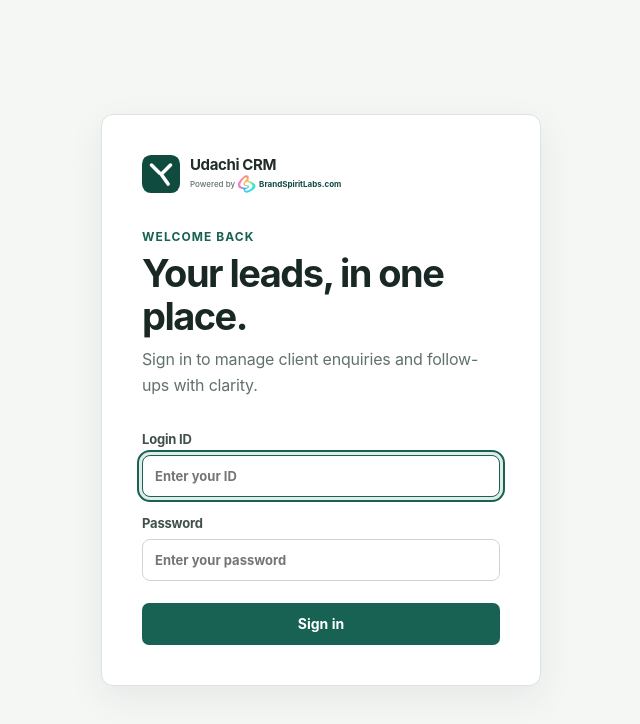
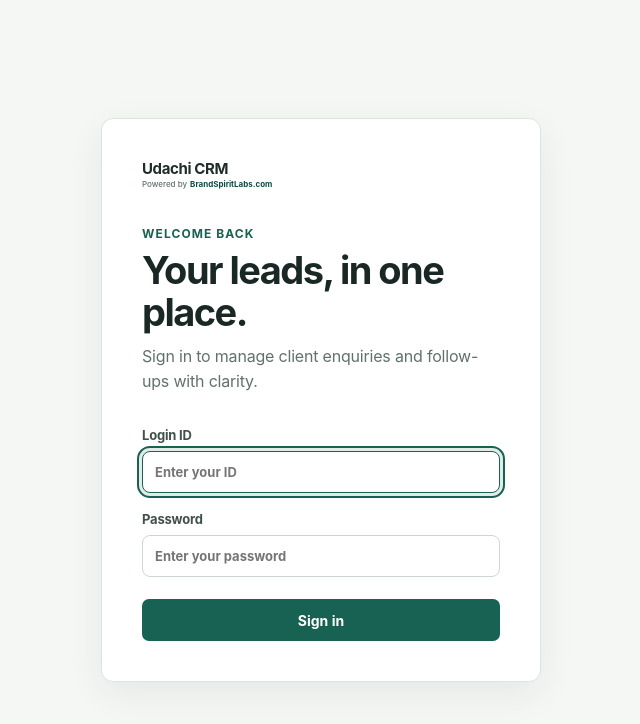
Before and after one commit to akshatsingh8/crm-for-me, a Next.js app: page /login in a window 1280 px wide. Shown: the top 724 px of the page, without its empty margins (319-959 px from the left). Built offline with nearby package versions, Linux system fonts and the light colour scheme; no server answers.

Commit message:
Keep Udachi CRM branding text only

```diff
--- a/src/app/(crm)/layout.tsx
+++ b/src/app/(crm)/layout.tsx
@@ -1,6 +1,5 @@
 import Link from "next/link";
 import { requireAuth } from "@/lib/auth";
-import { BrandLogo } from "../brand-logo";
 import { BrandCredit } from "../brand-credit";
 import { logoutAction } from "./actions";
 import { CrmNavLinks } from "./nav-links";
@@ -12,7 +11,6 @@
     <div className="app-shell">
       <aside className="sidebar">
         <Link className="brand" href="/dashboard">
-          <BrandLogo small />
           <span className="brand-copy"><span>Udachi CRM</span><BrandCredit /></span>
         </Link>
         <nav aria-label="Workspace navigation">
--- a/src/app/brand-credit.tsx
+++ b/src/app/brand-credit.tsx
@@ -1,11 +1,7 @@
-import Image from "next/image";
-import brandSpiritLogo from "./brand-spirit-logo.png";
-
 export function BrandCredit() {
   return (
     <span className="brand-credit">
       <span>Powered by</span>
-      <span className="brand-credit-logo"><Image src={brandSpiritLogo} alt="" width={32} height={32} /></span>
       <a href="https://brandspiritlabs.com/" target="_blank" rel="noopener noreferrer">BrandSpiritLabs.com</a>
     </span>
   );
--- a/src/app/brand-logo.tsx
+++ /dev/null
@@ -1,14 +0,0 @@
-export function BrandLogo({ small = false }: { small?: boolean }) {
-  return (
-    <svg
-      className={`brand-logo${small ? " brand-logo-small" : ""}`}
-      viewBox="0 0 64 64"
-      fill="none"
-      aria-hidden="true"
-      focusable="false"
-    >
-      <rect width="64" height="64" rx="15" fill="#104B40" />
-      <path d="m16 17 13 13a4 4 0 0 0 6 0l13-13M32 32l12 17" stroke="white" strokeWidth="6" strokeLinecap="round" strokeLinejoin="round" />
-    </svg>
-  );
-}
--- a/src/app/globals.css
+++ b/src/app/globals.css
@@ -26,12 +26,8 @@
 .login-page { min-height: 100vh; display: grid; place-items: center; padding: 24px; background: linear-gradient(135deg, #f7fbff 0%, #f4f6f9 55%, #edf5fb 100%); }
 .login-card { width: min(100%, 440px); padding: 40px; background: #fff; border: 1px solid var(--line); border-radius: 16px; box-shadow: 0 18px 45px rgba(15, 56, 88, .1); }
 .login-brand { display: flex; align-items: center; gap: 10px; margin-bottom: 36px; color: #0f172a; font-size: 15px; font-weight: 750; letter-spacing: -.02em; }
-.brand-logo { display: block; flex: none; width: 38px; height: 38px; }
-.brand-logo-small { width: 34px; height: 34px; }
 .brand-copy { display: grid; min-width: 0; gap: 1px; }
-.brand-credit { display: flex; align-items: center; gap: 3px; margin: 0; color: var(--muted); font-size: 8px; font-weight: 500; line-height: 1.35; letter-spacing: 0; white-space: nowrap; }
-.brand-credit-logo { position: relative; display: inline-block; flex: none; width: 18px; height: 18px; overflow: hidden; }
-.brand-credit-logo img { position: absolute; top: -7px; left: -7px; width: 32px; height: 32px; max-width: none; object-fit: contain; }
+.brand-credit { display: flex; align-items: center; flex-wrap: wrap; gap: 3px; margin: 0; color: var(--muted); font-size: 8px; font-weight: 500; line-height: 1.35; letter-spacing: 0; }
 .brand-credit a { color: var(--green-dark); font-weight: 750; text-decoration: underline; text-decoration-color: transparent; text-underline-offset: 3px; }
 .brand-credit a:hover, .brand-credit a:focus-visible { text-decoration-color: currentColor; }
 .eyebrow { margin: 0 0 8px; color: var(--green); font-size: 12px; font-weight: 800; letter-spacing: .13em; text-transform: uppercase; }
@@ -479,7 +475,6 @@
   .sidebar { display: grid; grid-template-columns: minmax(0, 1fr) auto; gap: 10px 12px; padding: 10px 16px 0; }
   .brand { grid-column: 1; grid-row: 1; margin: 0; font-size: 15px; }
   .brand span:last-child { display: inline; }
-  .brand-logo-small { width: 31px; height: 31px; }
   .logout-form { grid-column: 2; grid-row: 1; margin: 0; }
   .nav-button { min-height: 36px; width: auto; padding: 0 10px; font-size: 12px; }
   .sidebar nav { grid-column: 1 / -1; grid-row: 2; order: 0; width: calc(100% + 32px); margin: 0 -16px; padding: 0 12px; display: flex; flex-wrap: nowrap; gap: 2px; overflow-x: auto; overscroll-behavior-x: contain; }
--- a/src/app/login/page.tsx
+++ b/src/app/login/page.tsx
@@ -1,6 +1,5 @@
 import { redirect } from "next/navigation";
 import { isAuthenticated } from "@/lib/auth";
-import { BrandLogo } from "../brand-logo";
 import { BrandCredit } from "../brand-credit";
 import { loginAction } from "./actions";
 
@@ -15,7 +14,7 @@
   return (
     <main className="login-page">
       <section className="login-card">
-        <div className="login-brand"><BrandLogo /><span className="brand-copy"><span>Udachi CRM</span><BrandCredit /></span></div>
+        <div className="login-brand"><span className="brand-copy"><span>Udachi CRM</span><BrandCredit /></span></div>
         <p className="eyebrow">Welcome back</p>
         <h1>Your leads, in one place.</h1>
         <p className="muted">Sign in to manage client enquiries and follow-ups with clarity.</p>
```
Also changed, not shown: src/app/brand-spirit-logo.png (deleted), src/app/icon.svg (deleted).
